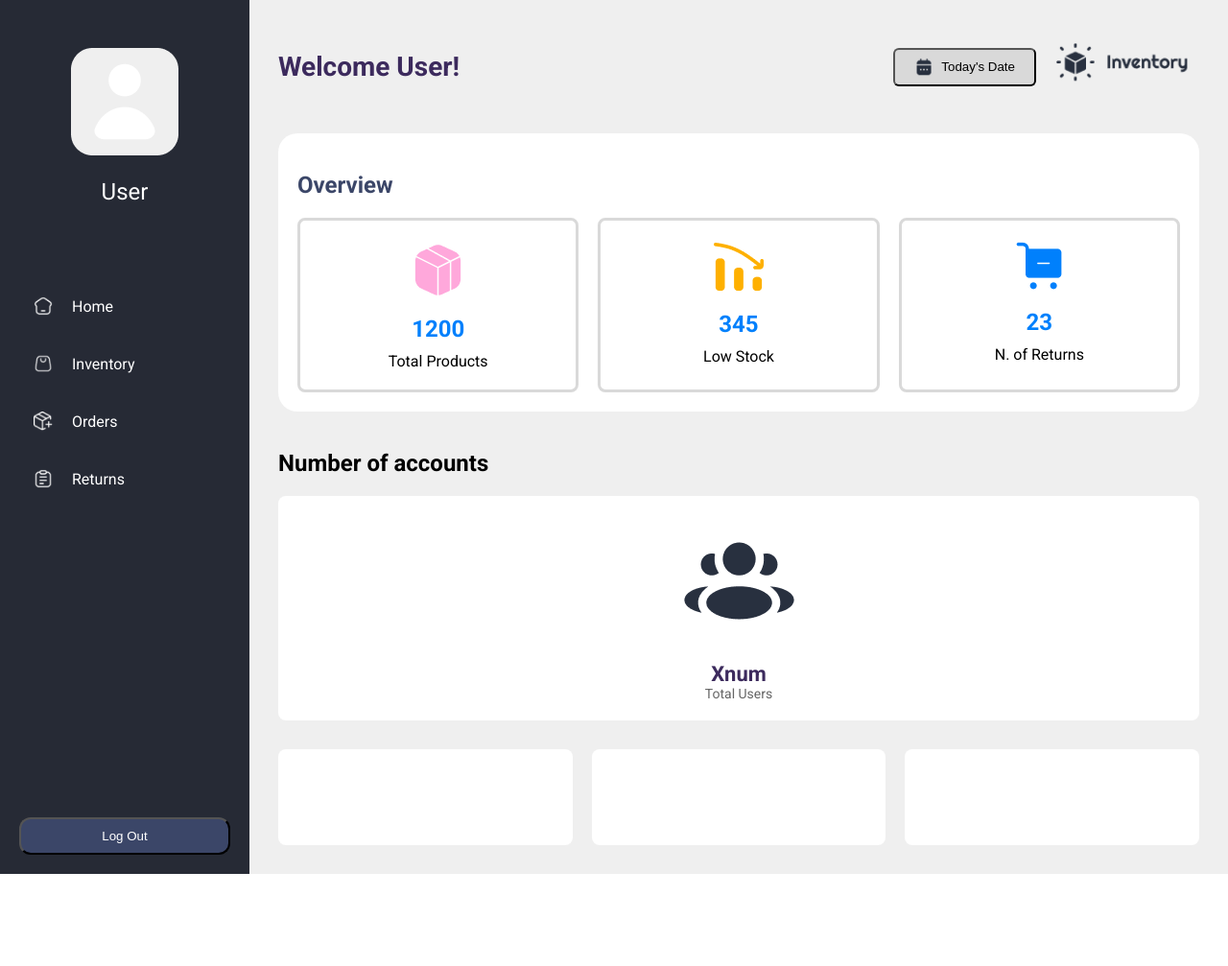
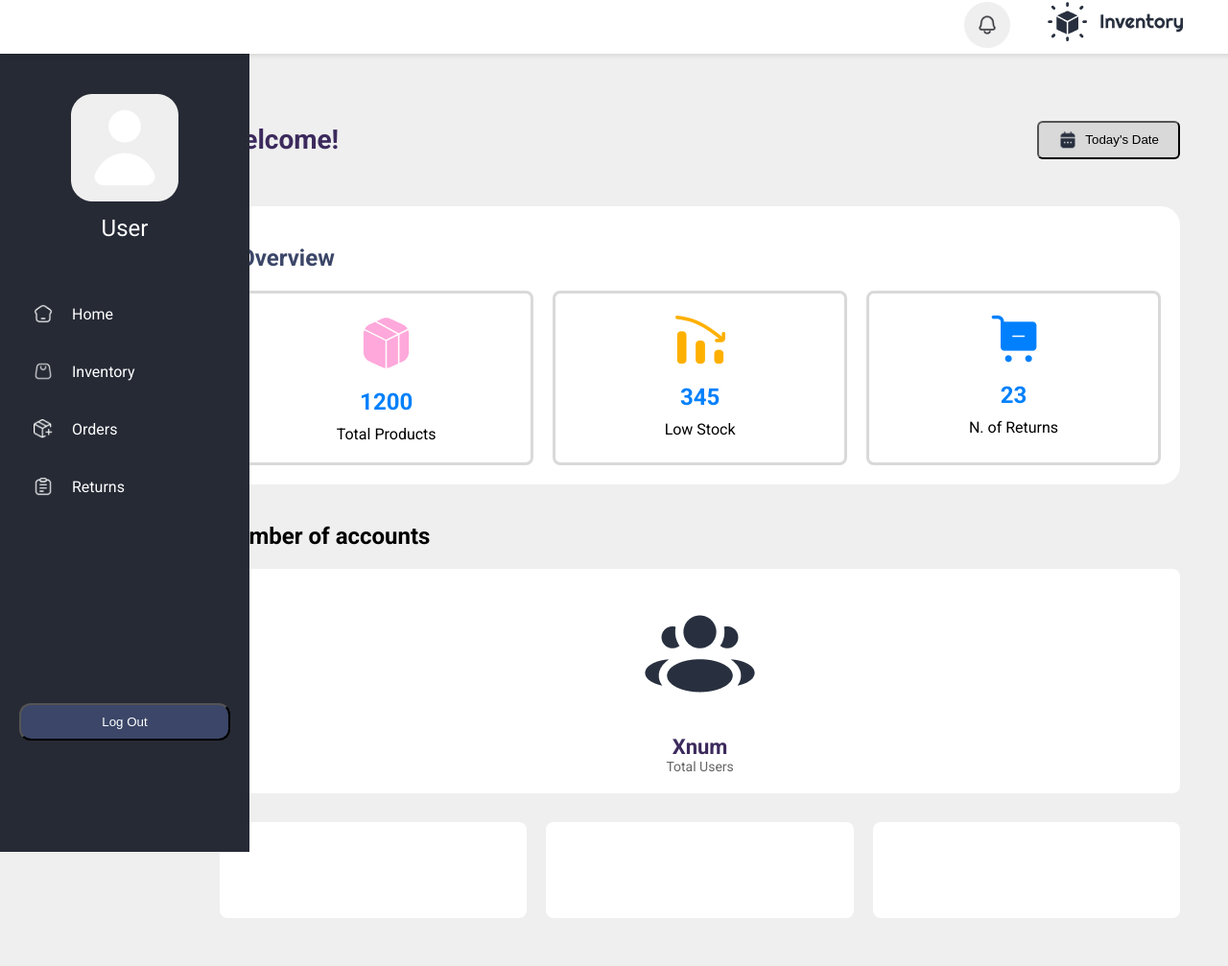
Before and after one commit to redsparrow98/store_manager, a Flask app: template src/templates/dashboard.html in a window 1280 px wide. Shown: the whole page at 96% size. Before the commit the page ends 911 px from the top, so only its background shows below. Run offline with Flask 3, Linux system fonts and the light colour scheme; the template is opened without the code that fills it, so the values that code supplies are empty.

Commit message:
add notification button and little fixes

```diff
--- a/src/main.py
+++ b/src/main.py
@@ -1,8 +1,6 @@
 from flask import Flask, render_template, redirect, url_for, request, flash
 from inventory_manager import *
 from notifications import *
-
-
 
 app = Flask(__name__)
 app.secret_key = "demo-key1234"
--- a/src/static/css/global.css
+++ b/src/static/css/global.css
@@ -1,10 +1,47 @@
 /* Global reset and layout */
 body {
   margin: 0;
+  padding: 20px;
   font-family: "Roboto", sans-serif;
   background-color: #efefef;
   display: flex;
   min-height: 100vh;
+}
+/*adjust main content to not hide behind the navbar*/
+.main-content {
+  margin-top: 7vh;
+  margin-left: 14vw;
+  padding: 20px;
+}
+/* Top navigation bar */
+.top-navbar {
+  height: 7vh;
+  width: 100%;
+  background-color: white;
+  padding: 0 30px;
+  box-shadow: 0 2px 5px rgba(0, 0, 0, 0.1);
+  position: fixed;
+  top: 0;
+  left: 0;
+  z-index: 1000;
+  display: flex;
+  justify-content: flex-end;
+  align-items: center;
+}
+.header-icon {
+  display: flex;
+  gap: 3vw;
+  align-items: center;
+  margin-right: 5vw;
+}
+.top-navbar .logo img {
+  height: 80%;
+}
+
+.notification-btn img {
+  width: 6vh;
+  height: 6vh;
+  cursor: pointer;
 }
 
 /* Sidebar styles */
@@ -15,6 +52,11 @@ body {
   display: flex;
   flex-direction: column;
   padding: 20px;
+  height: 100vh;
+  position: fixed;
+  top: 0;
+  left: 0;
+  margin-top: 6vh;
 }
 
 .sidebar-user {
@@ -22,7 +64,7 @@ body {
   flex-direction: column;
   align-items: center;
   justify-content: center;
-  margin-bottom: 30px;
+  margin-bottom: 10px;
   margin-top: 30px;
 }
 
@@ -30,18 +72,17 @@ body {
   width: 60px;
   height: 60px;
   display: block;
-  margin-bottom: 10px;
 }
 
 .user-label {
   font-size: 24px;
   color: white;
   text-align: center;
-  margin-top: 20px;
+  margin-top: 10px;
 }
 
 .navigation {
-  margin-top: 50px;
+  margin-top: 40px;
 }
 
 .sidebar-nav a {
@@ -72,12 +113,13 @@ body {
 }
 
 .logout-btn {
-  margin-top: auto;
   background: #3b4668;
   border-radius: 12px;
   color: white;
   padding: 10px;
   cursor: pointer;
+  margin-bottom: 12vh;
+  margin-top: auto;
 }
 
 /* Main content area on dashboard */
@@ -120,12 +162,6 @@ body {
 .date-icon {
   width: 20px;
   height: 20px;
-}
-
-/* Logo styling */
-.logo-img {
-  width: 150px;
-  height: auto;
 }
 
 /* Overview section */
@@ -247,6 +283,9 @@ body {
   justify-content: space-between;
   align-items: center;
 }
+.inventory-header h1 {
+  margin-left: 20px;
+}
 
 .inventory-actions {
   display: flex;
@@ -324,7 +363,6 @@ body {
   color: #2b2b2b;
   vertical-align: middle;
 }
-
 .col-name {
   width: 28%;
 }
@@ -338,13 +376,13 @@ body {
   width: 14%;
 }
 .col-discount {
-  width: 16%;
+  width: 10%;
 }
 .col-amount {
-  width: 14%;
+  width: 10%;
 }
 .col-actions {
-  width: 14%;
+  width: 25%;
 }
 
 /*Icons in the table*/
--- a/src/templates/base.html
+++ b/src/templates/base.html
@@ -14,6 +14,25 @@
     />
   </head>
   <body>
+    <!-- Top navigation bar -->
+    <header class="top-navbar">
+        <div class = "header-icon">
+            <div class="notification">
+                <a href="{{ url_for('show_notifications') }}" class="notification-btn">
+                <img
+                    src="{{ url_for('static', filename='images/notification-Copy.png') }}"
+                    alt="Notifications"
+                />
+                </a>
+            </div>
+            <div class="logo">
+                <img
+                    src="{{ url_for('static', filename='images/logo.png') }}"
+                    alt="Logo"
+                />
+        </div>
+    </header>
+
     <!-- Sidebar navigation  -->
     <aside class="sidebar">
       <div class="sidebar-user">
--- a/src/templates/dashboard.html
+++ b/src/templates/dashboard.html
@@ -1,7 +1,7 @@
 {% extends "base.html" %} {% block title %}Dashboard{% endblock %} {% block
 content %}
 <header class="main-header">
-  <h1>Welcome User!</h1>
+  <h1>Welcome!</h1>
   <div class="header-right">
     <!-- Date button with icon -->
     <button class="date-btn">
@@ -12,15 +12,6 @@ content %}
       />
       Today's Date
     </button>
-
-    <!-- Logo image -->
-    <div class="logo">
-      <img
-        src="{{ url_for('static', filename='images/logo.png') }}"
-        alt="Company Logo"
-        class="logo-img"
-      />
-    </div>
   </div>
 </header>
 <!-- Overview section -->
```
Also changed, not shown: src/static/images/notification-Copy.png (renamed from src/static/images/Notification.png).
